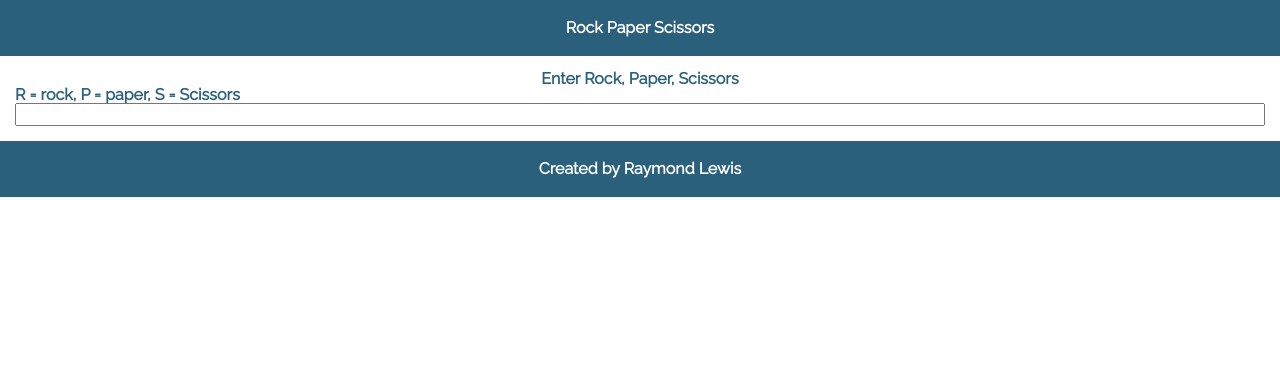
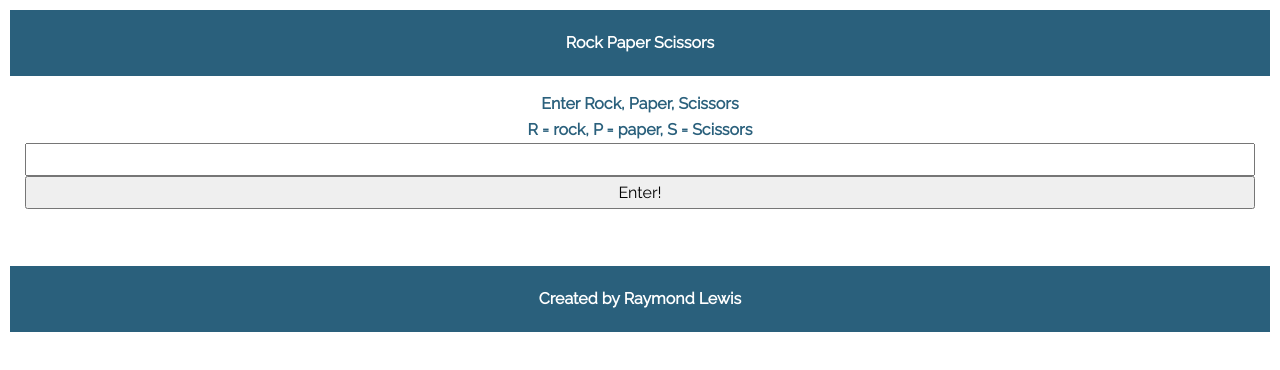
Before and after one commit to l1keafox/RockPaperScissors, a plain HTML site: page index.html in a window 1280 px wide. Drawn offline with Linux system fonts and the light colour scheme.

Commit message:
added id in html, added javascript for button functionality

```diff
--- a/assets/css/style.css
+++ b/assets/css/style.css
@@ -1,5 +1,5 @@
 *{
-/*    border: 1px dotted green;*/
+    padding: 5px;
 }
 
 header {
@@ -15,8 +15,14 @@ footer {
     background-color: #2a607c;
     color: #ffffff;
 }
-
+input{
+    text-align: center;
+}
 h1 {
+    display: flex;
+    justify-content: center;
+}
+h2, input {
     display: flex;
     justify-content: center;
 }
--- a/assets/js/main.js
+++ b/assets/js/main.js
@@ -0,0 +1,16 @@
+function test(){
+    let ddt = "inputd";
+    var input = document.getElementById(ddt);
+    if(input.value === "R"){
+        let output = document.getElementById("output");
+        document.getElementById("output").innerHTML = "Playing Paper!";
+    } else
+    if(input.value === "P"){
+        document.getElementById("output").innerHTML = "Playing Scissors!";
+    } else
+    if(input.value === "S"){
+        document.getElementById("output").innerHTML = "Playing Rock!";
+    } else {
+        document.getElementById("output").innerHTML = "Input not accepted";
+    }
+}
--- a/index.html
+++ b/index.html
@@ -7,10 +7,11 @@
     <title>Rock Paper Scissors</title>
     <link rel="stylesheet" href="./assets/css/reset.css">
     <link rel="stylesheet" href="./assets/css/style.css">
-    <script src="/assets/js/main.js"></script>
+    <script src="./assets/js/main.js"></script>
+
     <link rel="preconnect" href="https://fonts.googleapis.com">
-<link rel="preconnect" href="https://fonts.gstatic.com" crossorigin>
-<link href="https://fonts.googleapis.com/css2?family=Raleway&display=swap" rel="stylesheet">
+    <link rel="preconnect" href="https://fonts.gstatic.com" crossorigin>
+    <link href="https://fonts.googleapis.com/css2?family=Raleway&display=swap" rel="stylesheet">
 </head>
 
 <body>
@@ -21,7 +22,11 @@
     <article>
         <h1>Enter Rock, Paper, Scissors</h1>
         <h2>R = rock, P = paper, S = Scissors</h2>
-        <input type="text" name="" id="input">
+        <input type="text" id="inputd">
+        <button onclick="test()">Enter!</button>
+        <br>
+        <p id="output"> </p>
+        <br>
     </article>
 
     <footer>
```
